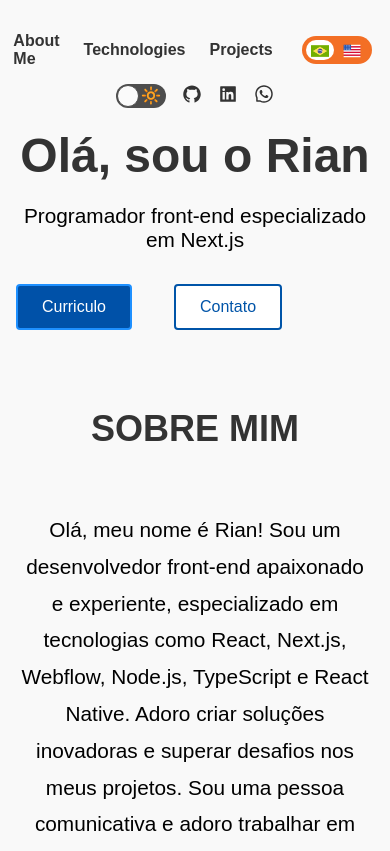
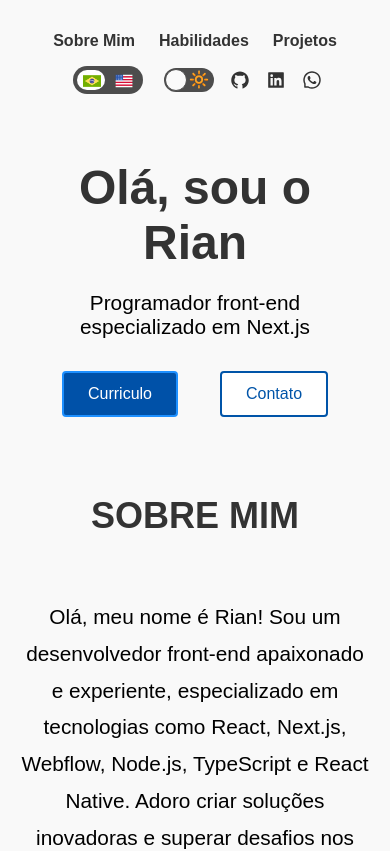
Before and after one commit to rshmdev/portfolio, a React (Create React App) app: page / in a window 390 px wide. Shown: the top 851 px of the page. Built offline with nearby package versions, Linux system fonts and the light colour scheme.

Commit message:
fix: responsive

```diff
--- a/src/components/about/styles.css
+++ b/src/components/about/styles.css
@@ -1,6 +1,8 @@
 .About-me {
   scroll-margin-top: 7rem;
   display: flex;
+  margin: 3rem 0;
+
   justify-content: center;
   flex-direction: column;
   align-items: center;
--- a/src/components/contact/styles.css
+++ b/src/components/contact/styles.css
@@ -4,8 +4,7 @@
   align-items: center;
   flex-direction: column;
   justify-content: center;
-  padding-top: 5rem;
-  padding-bottom: 3rem;
+  margin: 3rem 0;
 }
 .div-contact-me {
   margin-top: 3rem;
--- a/src/components/experience/styles.css
+++ b/src/components/experience/styles.css
@@ -1,5 +1,5 @@
 .experience-section {
-  padding: 4rem;
+  margin: 3rem 0;
   display: flex;
   flex-direction: column;
 
--- a/src/components/header/index.jsx
+++ b/src/components/header/index.jsx
@@ -8,8 +8,11 @@ import "./styles.css";
 import Toggle from "react-toggle";
 import "react-toggle/style.css"; // for ES6 modules
 import LanguageSwitcher from "../switch";
+import { useTranslation } from "react-i18next";
 
 export const Header = ({ isDark, setIsDark }) => {
+  const { t } = useTranslation();
+
   return (
     <header className={isDark ? "header dark" : "header"}>
       <div className="container-header">
@@ -17,26 +20,25 @@ export const Header = ({ isDark, setIsDark }) => {
           <ul className="nav-links">
             <li>
               <a href="#About">
-                <span>About Me</span>
+                <span>{t("headerAbout")}</span>
               </a>
             </li>
             <li>
               <a href="#Techs">
-                <span>Technologies</span>
+                <span>{t("headerStacks")}</span>
               </a>
             </li>
             <li>
               <a href="#Projects">
-                <span>Projects</span>
+                <span>{t("headerProjects")}</span>
               </a>
-            </li>
-            <li>
-              <LanguageSwitcher />
             </li>
           </ul>
         </nav>
         <nav>
           <div className="icons-header">
+            <LanguageSwitcher isDark={isDark} />
+
             <Toggle
               checked={isDark}
               onChange={({ target }) => setIsDark(target.checked)}
--- a/src/components/header/styles.css
+++ b/src/components/header/styles.css
@@ -43,10 +43,13 @@
 }
 .icons-header {
   display: flex;
+  align-items: center;
   gap: 1rem;
 }
 .icons-header a {
   color: #333;
+  display: flex;
+  align-items: center;
   transition: color 0.3s ease;
 }
 .icons-header a:hover {
@@ -65,7 +68,7 @@
 
   right: 15px !important;
 }
-@media (max-width: 560px) {
+@media (max-width: 700px) {
   .container-header {
     flex-direction: column;
     padding: 1rem 1rem;
--- a/src/components/hero/styles.css
+++ b/src/components/hero/styles.css
@@ -2,7 +2,7 @@
   display: flex;
   justify-content: center;
   align-items: center;
-  padding-bottom: 2rem;
+  margin: 3rem 0;
 }
 .hero-text {
   gap: 2rem;
@@ -69,11 +69,14 @@
   .hero-text {
     flex-direction: column;
     text-align: center;
-    padding: 1rem 1rem;
   }
 
   .Lottie {
     display: none;
+  }
+
+  .hero-buttons {
+    justify-content: center;
   }
 }
 @media (max-width: 360px) {
--- a/src/components/projects/styles.css
+++ b/src/components/projects/styles.css
@@ -1,6 +1,6 @@
 .Projects {
   width: 100%;
-  padding-top: 5rem;
+  margin: 3rem 0;
   display: flex;
   flex-direction: column;
   justify-content: center;
--- a/src/components/switch/index.jsx
+++ b/src/components/switch/index.jsx
@@ -4,7 +4,7 @@ import br from "../../assets/brasil.png";
 import us from "../../assets/estados-unidos-da-america.png";
 import "./style.css";
 
-const LanguageSwitcher = () => {
+const LanguageSwitcher = ({ isDark }) => {
   const { i18n } = useTranslation();
 
   const changeLanguage = (lng) => {
@@ -20,12 +20,15 @@ const LanguageSwitcher = () => {
     <div class="switch">
       <input
         id="language-toggle"
-        class="check-toggle check-toggle-round-flat"
+        class={"check-toggle check-toggle-round-flat"}
         type="checkbox"
         onChange={handleLanguageToggle} // Chama a função quando o checkbox muda de estado
         checked={i18n.language === "en"} // Define o estado do checkbox com base no idioma atual
       />
-      <label for="language-toggle"></label>
+      <label
+        className={isDark ? "label-dark" : "label"}
+        for="language-toggle"
+      ></label>
       <span class="on">
         <img width={18} src={br} alt="" />
       </span>
--- a/src/components/switch/style.css
+++ b/src/components/switch/style.css
@@ -53,18 +53,32 @@ input.check-toggle-round-flat:checked ~ .on {
   user-select: none;
 }
 
-input.check-toggle-round-flat + label {
+input.check-toggle-round-flat + .label {
   padding: 2px;
   width: 70px;
 
   height: 28px;
-  background-color: #f36f25;
+  background-color: #4d4d4d;
   -webkit-border-radius: 60px;
   -moz-border-radius: 60px;
   -ms-border-radius: 60px;
   -o-border-radius: 60px;
   border-radius: 60px;
 }
+
+input.check-toggle-round-flat + .label-dark {
+  padding: 2px;
+  width: 70px;
+
+  height: 28px;
+  background-color: #19ab27;
+  -webkit-border-radius: 60px;
+  -moz-border-radius: 60px;
+  -ms-border-radius: 60px;
+  -o-border-radius: 60px;
+  border-radius: 60px;
+}
+
 input.check-toggle-round-flat + label:before,
 input.check-toggle-round-flat + label:after {
   display: block;
@@ -72,12 +86,24 @@ input.check-toggle-round-flat + label:after {
   content: "";
 }
 
-input.check-toggle-round-flat + label:before {
+input.check-toggle-round-flat + .label:before {
   top: 2px;
   left: 2px;
   bottom: 2px;
   right: 2px;
-  background-color: #f36f25;
+  background-color: #4d4d4d;
+  -webkit--moz-border-radius: 60px;
+  -ms-border-radius: 60px;
+  -o-border-radius: 60px;
+  border-radius: 60px;
+}
+
+input.check-toggle-round-flat + .label-dark:before {
+  top: 2px;
+  left: 2px;
+  bottom: 2px;
+  right: 2px;
+  background-color: #19ab27;
   -webkit--moz-border-radius: 60px;
   -ms-border-radius: 60px;
   -o-border-radius: 60px;
--- a/src/components/technologies/styles.css
+++ b/src/components/technologies/styles.css
@@ -4,8 +4,7 @@
   align-items: center;
   justify-content: center;
   flex-direction: column;
-  padding-top: 5rem;
-  margin: 6rem 0;
+  margin: 3rem 0;
 }
 
 .stacks-div {
--- a/src/index.js
+++ b/src/index.js
@@ -47,6 +47,10 @@ i18n.init({
         contactEmail: "Your Email",
         contactMessage: "Enter your message...",
         contactButton: "Send Email",
+
+        headerAbout: "About Me",
+        headerStacks: "Technologies",
+        headerProjects: "Projects",
       },
     },
     pt: {
@@ -86,6 +90,10 @@ i18n.init({
         contactEmail: "Seu Email",
         contactMessage: "Insira sua mensagem...",
         contactButton: "Enviar Email",
+
+        headerAbout: "Sobre Mim",
+        headerStacks: "Habilidades",
+        headerProjects: "Projetos",
       },
     },
   },
```
